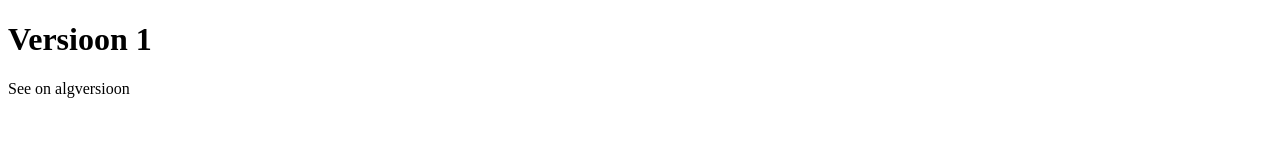
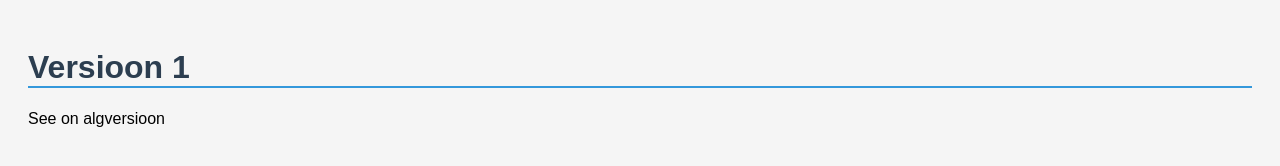
Before and after one commit to Anneli172/git-homework, a plain HTML site: page index.html in a window 1280 px wide. Drawn offline with Linux system fonts and the light colour scheme.

Commit message:
Add CSS styling

```diff
--- a/index.html
+++ b/index.html
@@ -2,6 +2,7 @@
 <html>
 <head>
     <title>Git Treening</title>
+    <link rel="stylesheet" href="style.css">
 </head>
 <body>
     <h1>Versioon 1</h1>
--- /dev/null
+++ b/style.css
@@ -0,0 +1,10 @@
+body {
+    background-color: #f5f5f5;
+    font-family: Arial, sans-serif;
+    padding: 20px;
+}
+
+h1 {
+    color: #2c3e50;
+    border-bottom: 2px solid #3498db;
+}
```
